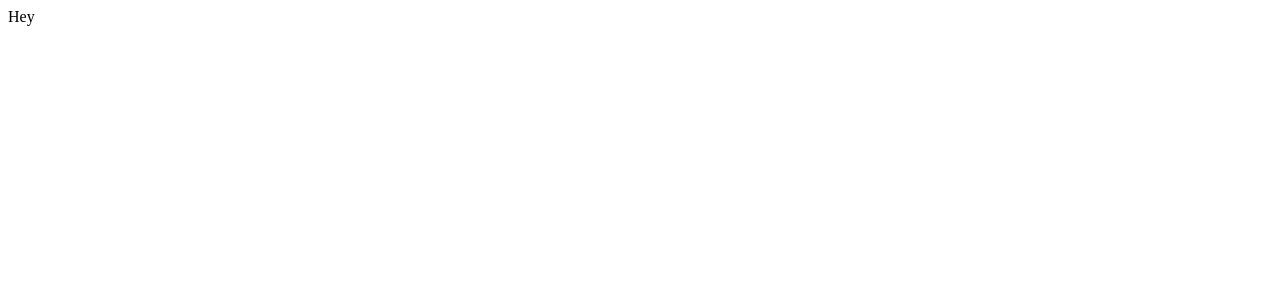
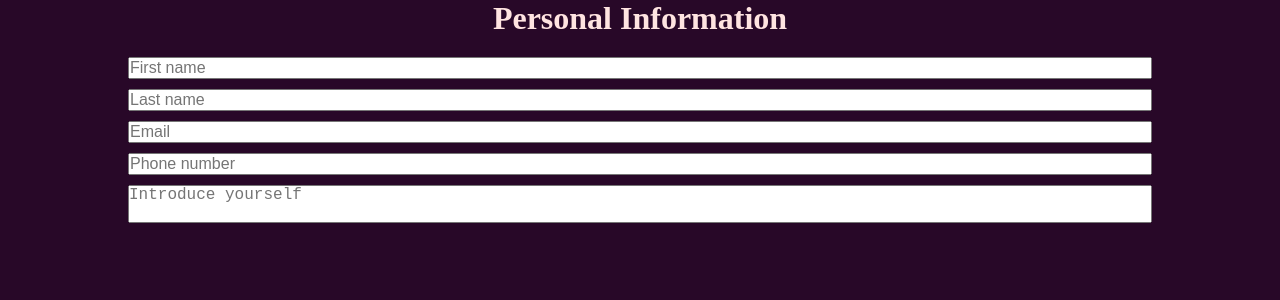
Before and after one commit to BiAniTy-AML/Cv_project, a React (Create React App) app: page / in a window 1280 px wide. Shown: the top 300 px of the page. Built offline with nearby package versions, Linux system fonts and the light colour scheme.

Commit message:
Adds first component - the personal info section

```diff
--- a/package.json
+++ b/package.json
@@ -9,6 +9,7 @@
     "react": "^18.2.0",
     "react-dom": "^18.2.0",
     "react-scripts": "5.0.1",
+    "uniqid": "^5.4.0",
     "web-vitals": "^2.1.4"
   },
   "scripts": {
--- a/src/App.js
+++ b/src/App.js
@@ -1,12 +1,21 @@
 import React, { Component } from "react";
+import uniqid from "uniqid";
+import "./styles/App.css";
+import PersonalInfo from "./components/PersonalInfo";
 
 class App extends Component {
     constructor() {
         super();
+
+        this.state = {};
     }
 
     render() {
-        return <div>Hey</div>;
+        return (
+            <div>
+                <PersonalInfo />
+            </div>
+        );
     }
 }
 
--- /dev/null
+++ b/src/components/PersonalInfo.js
@@ -0,0 +1,44 @@
+import React, { Component } from "react";
+
+class PersonalInfo extends Component {
+    constructor(props) {
+        super(props);
+    }
+
+    render() {
+        return (
+            <div id="p_info_container">
+                <h1>Personal Information</h1>
+                <form className="user_personal_info">
+                    <input
+                        type="text"
+                        placeholder="First name"
+                        id="user_fstname"
+                    ></input>
+                    <input
+                        type="text"
+                        placeholder="Last name"
+                        id="user_scdname"
+                    ></input>
+                    <input
+                        type="email"
+                        placeholder="Email"
+                        id="user_email"
+                    ></input>
+                    <input
+                        type="tel"
+                        placeholder="Phone number"
+                        id="user_phone"
+                    ></input>
+                    <textarea
+                        name=""
+                        id="user_intro"
+                        placeholder="Introduce yourself"
+                    ></textarea>
+                </form>
+            </div>
+        );
+    }
+}
+
+export default PersonalInfo;
--- /dev/null
+++ b/src/styles/App.css
@@ -0,0 +1,35 @@
+* {
+    margin: 0;
+    padding: 0;
+    font-size: 16px;
+    box-sizing: border-box;
+}
+
+body {
+    max-width: 80%;
+    margin: 0 auto;
+    background: #280828;
+}
+
+#p_info_container {
+    display: flex;
+    flex-flow: column nowrap;
+    gap: 20px;
+}
+
+#p_info_container > h1 {
+    align-self: center;
+    justify-self: center;
+    color: mistyrose;
+    font-size: 2rem;
+}
+
+.user_personal_info {
+    display: flex;
+    flex-flow: column nowrap;
+    gap: 10px;
+}
+
+#user_intro {
+    resize: none;
+}
```
Also changed, not shown: 1 other file (tests, documents, lock files or other folders).
